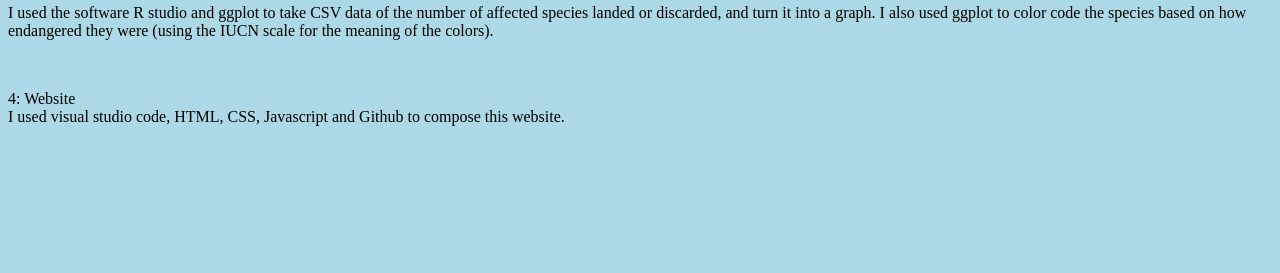
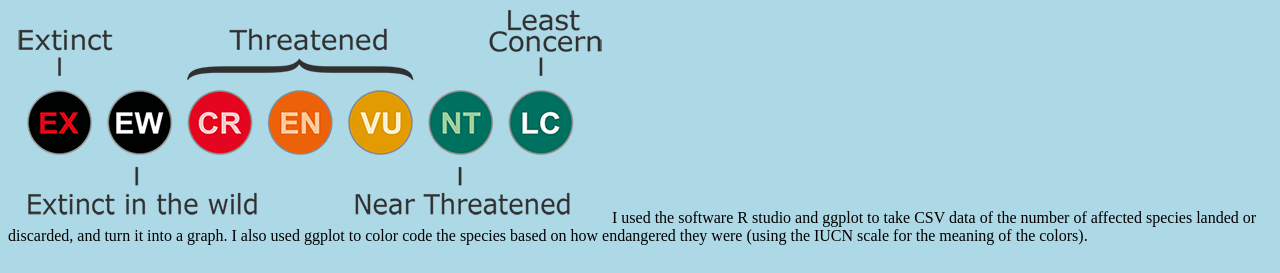
Before and after one commit to Meganuwu/Shark-bycatch-project.github.io, a plain HTML site: page index.html in a window 1280 px wide. Shown: the part 1744-2017 px from the top of the page. Before the commit the page ends 1886 px from the top, so only its background shows below. Drawn offline with Linux system fonts and the light colour scheme; a script that the page names is missing.

Commit message:
Update index.html

```diff
--- a/index.html
+++ b/index.html
@@ -29,6 +29,7 @@
 <p>3: Publication ready illustration<br>
     <img src="iattc_sau.tiff" width="775" Height="400">
     <br>
+    <img src="iucn.png">
 I used the software R studio and ggplot to take CSV data of the number of affected species landed or discarded, and turn it into a graph. I also used ggplot to color code the species based on how endangered they were (using the IUCN scale for the  meaning of the colors).</p>
 <br>
 <p>4: Website<br>
```
